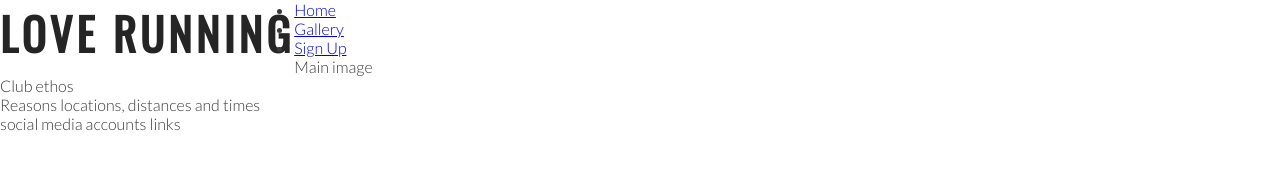
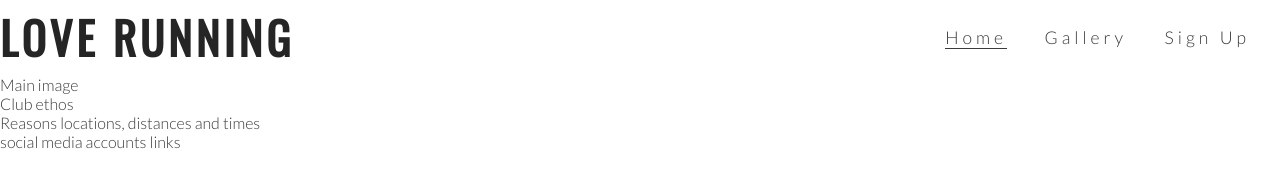
Before and after one commit to ShaneCDev/love-running, a plain HTML site: page index.html in a window 1280 px wide. Drawn offline with nearby package versions, Linux system fonts and the light colour scheme.

Commit message:
style navigation links

```diff
--- a/assets/css/style.css
+++ b/assets/css/style.css
@@ -25,3 +25,37 @@ h1, h2 {
     float: left;
     font-size: 280%;
 }
+
+/* navigation links */
+
+.rtl {
+    text-align: right;
+}
+
+#menu {
+    font-size: 110%;
+    letter-spacing: 4px;
+}
+
+#menu, #logo {
+    line-height: 75px;
+}
+
+#menu li {
+    list-style-type: none;
+    margin-right: 30px;
+    display: inline;
+}
+
+#menu a {
+    text-decoration: none;
+    color: inherit;
+}
+
+#menu a:hover {
+    border-bottom: 1px solid #3a3a3a;
+}
+
+.active {
+    border-bottom: 1px solid #3a3a3a;
+}
--- a/index.html
+++ b/index.html
@@ -17,10 +17,11 @@
         <a href="index.html">
             <h1 id="logo">Love Running</h1>
         </a>
-        <nav>
+        <div class="rtl">
+            <nav id="menu">
                 <ul>
                     <li>
-                    <a href="index.html">Home</a>
+                        <a href="index.html" class="active">Home</a>
                     </li>
                     <li>
                         <a href="#">Gallery</a>
@@ -30,6 +31,7 @@
                     </li>
                 </ul>
             </nav>
+        </div>
     </header>
     <section>
         Main image
```
Lines whose indentation alone changed are shown as unchanged.
